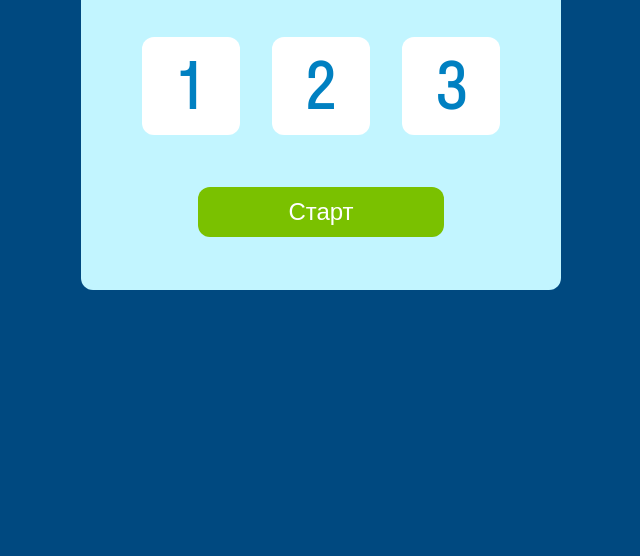
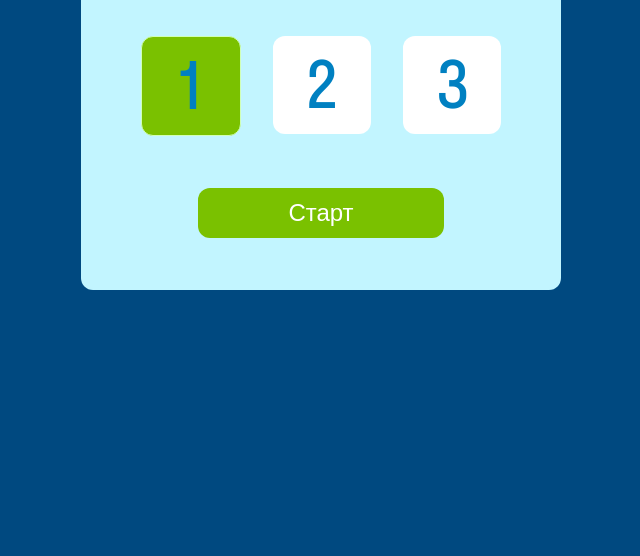
Before and after one commit to Olya-Myalo/card-game, a plain HTML site: page index.html in a window 1280 px wide. Shown: the part 244-800 px from the top of the page, without its empty margins (319-959 px from the left). Drawn offline with Linux system fonts and the light colour scheme; files whose address does not match are found by name.

Commit message:
получение страницы из JS

```diff
--- a/index.html
+++ b/index.html
@@ -7,22 +7,7 @@
     <title>Game</title>
 </head>
 <body>
-    <div class="basic">
-        <tr>
-            <div class="title">Выберите сложность</div>
-                <div class="radio-toolbar">
-                    <input type="radio" id="radio1" name="radios" value="1" checked>
-                    <label for="radio1">1</label>
-
-                    <input type="radio" id="radio2" name="radios" value="2">
-                    <label for="radio2">2</label>
-
-                    <input type="radio" id="radio3" name="radios" value="3">
-                    <label for="radio3">3</label>
-                </div>
-            <button class="button">Старт</button>
-        </tr>
-    </div>
-
+    <div id="app"></div>
 </body>
+    <script src="./index.js"></script>
 </html>
--- /dev/null
+++ b/index.js
@@ -0,0 +1,26 @@
+
+function difficultySelectionPage () {
+    const appHtml = `
+    <div class="basic">
+    <tr>
+        <div class="title">Выберите сложность</div>
+            <div class="radio-toolbar">
+                <input type="radio" id="radio1" name="radios" value="1" checked>
+                <label for="radio1">1</label>
+
+                <input type="radio" id="radio2" name="radios" value="2">
+                <label for="radio2">2</label>
+
+                <input type="radio" id="radio3" name="radios" value="3">
+                <label for="radio3">3</label>
+            </div>
+        <button type="button" class="button">Старт</button>
+    </tr>
+</div>
+    `
+
+    app.innerHTML = appHtml;
+
+
+}
+difficultySelectionPage();
--- a/style.css
+++ b/style.css
@@ -66,6 +66,10 @@ body {
     cursor: pointer;
   }
 
+  .radio-toolbar input[type="radio"]:checked+label {
+    background-color: #7AC100;
+    border: 1px solid #d0ffb7;
+}
   .radio-toolbar label:hover {
     background-color: #7AC100;
     border: 1px solid #d0ffb7;
```
